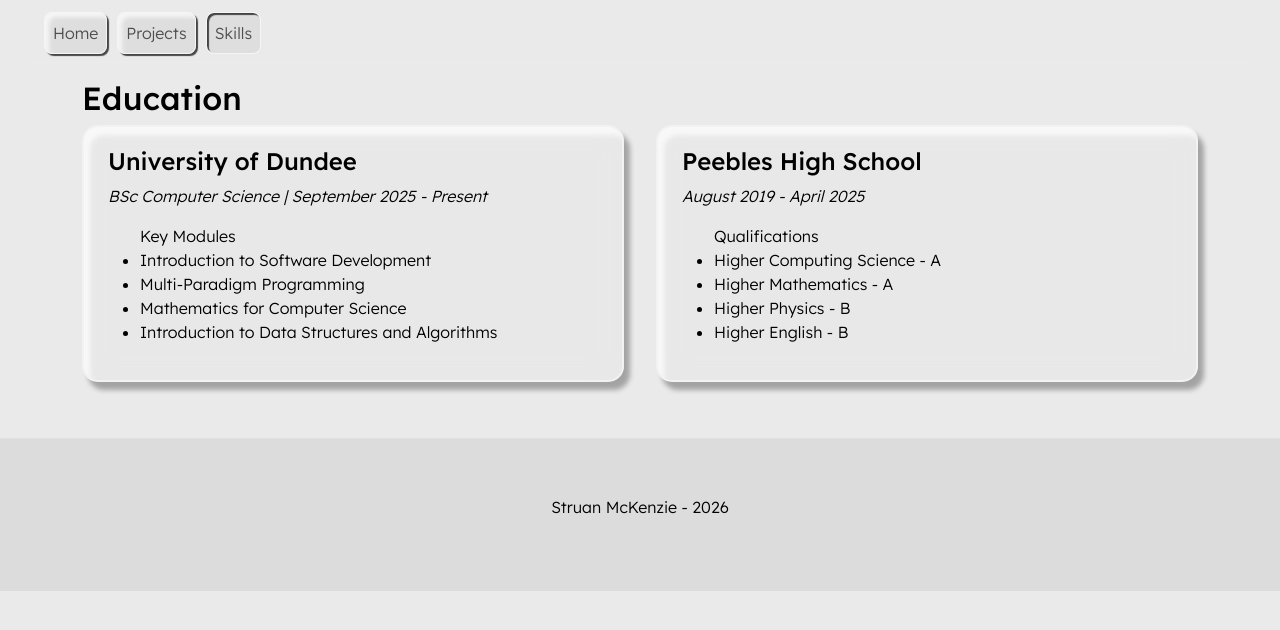
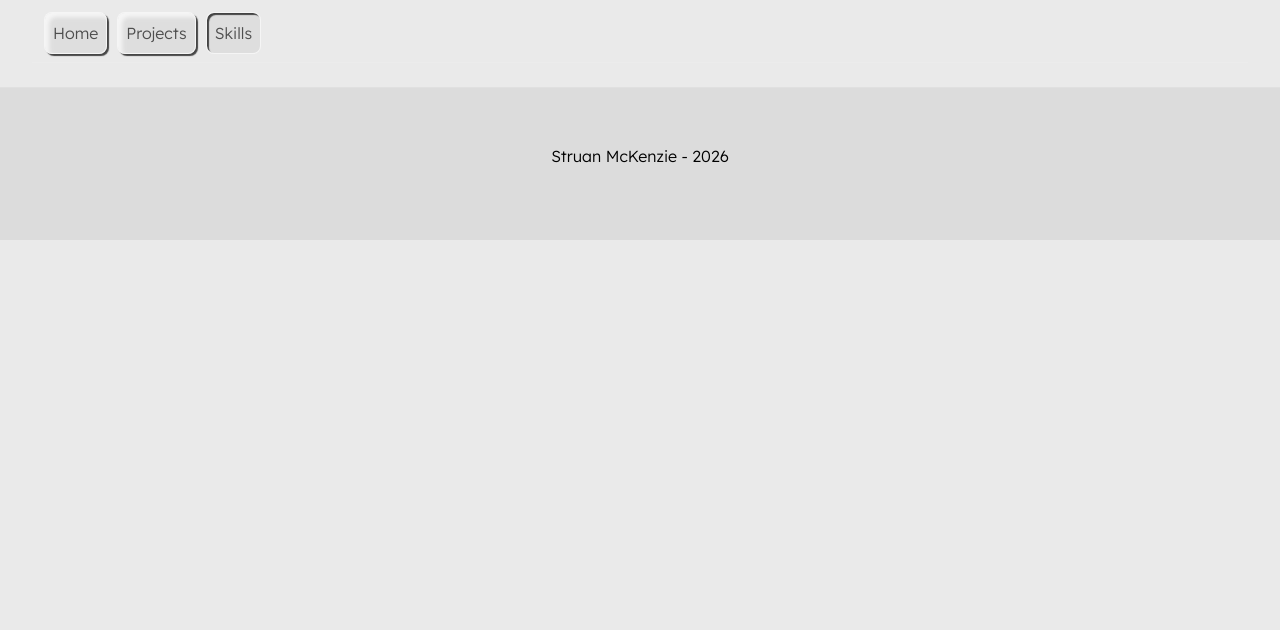
Before and after one commit to struanmckenzie/portfolio, a plain HTML site: page skills.html in a window 1280 px wide. Drawn offline with nearby package versions, Linux system fonts and the light colour scheme.

Commit message:
fixed layout

```diff
--- a/skills.html
+++ b/skills.html
@@ -28,63 +28,14 @@
     </div>
   </nav>
 </header>
+
 <main>
   <div class="container">
-    <div class="row">
-    <h2 class="pt-3">Education</h2>
-  <div class="grid-format">
-    <div class="box x">
-      <h4>University of Dundee</h4>
-      <p class="italic">BSc Computer Science | September 2025 - Present</p>
-      <ul>Key Modules
-        <li>Introduction to Software Development</li>
-        <li>Multi-Paradigm Programming</li>
-        <li>Mathematics for Computer Science</li>
-        <li>Introduction to Data Structures and Algorithms</li>
-      </ul>
-    </div>
-    <div class="box x">
-      <h4>Peebles High School</h4>
-      <p class="italic">August 2019 - April 2025</p>
-      <ul>Qualifications
-        <li>Higher Computing Science - A</li>
-        <li>Higher Mathematics - A</li>
-        <li>Higher Physics - B</li>
-        <li>Higher English - B</li>
-      </ul>
-    </div>
-  </div>
-      <!--
-    <br>
-    <h2>Work Experience</h2>
-    <div class="box x">
-      <h4>Stobo Castle Health Spa</h4>
-      <p class="italic">Full-time | Kitchen Porter | April 2026 - August 2026</p>
-      <ul>Key Skills
-        <li>ADD KEY SKILLS</li>
-      </ul>
-    </div>
-    <br>
-    <div class="box x">
-      <h4>Stobo Castle Health Spa</h4>
-      <p class="italic">Part-time | Room Assistant | December 2024 - September 2025</p>
-      <ul>Key Skills
-        <li>ADD KEY SKILLS</li>
-      </ul>
-    </div>
-    <br>
-    <div class="box x">
-      <h4>MJ Catering/The Dawyck Cafe</h4>
-      <p class="italic">Part-time | Kitchen Porter | August 2022 - December 2024</p>
-      <ul>Key Skills
-        <li>ADD KEY SKILLS</li>
-      </ul>
-    </div>
-  -->
-  </div>
+
   </div>
 </main>
 <br>
+
 <footer>
   <p class="text-center p-4">Struan McKenzie - 2026</p>
 </footer>
--- a/styles.css
+++ b/styles.css
@@ -98,6 +98,7 @@ footer {
     transition: 0.25s;
     font-size: 1rem;
     padding: 20px 24px;
+    margin: 0 0 20px 0;
     overflow: visible;
 }
 
```
Also changed, not shown: home.html (+4 -2 lines), projects.html (+40 -15 lines).
